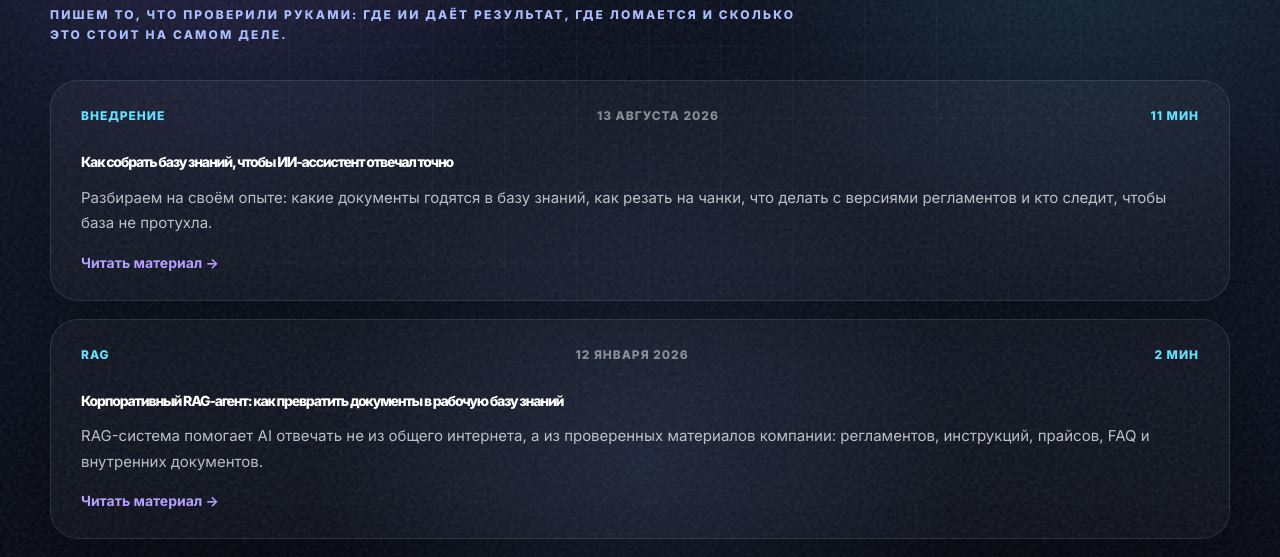
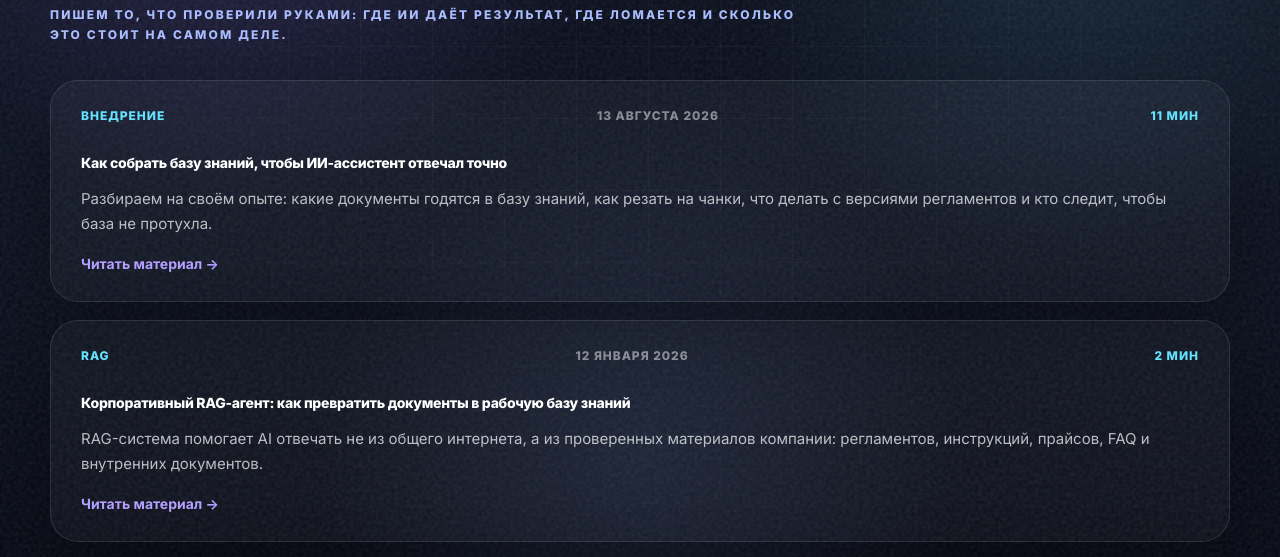
Before and after one commit to gwaelain/ai-ops-lab, a plain HTML site: page article.html in a window 1280 px wide. Shown: the part 242-799 px from the top of the page. Drawn offline with Linux system fonts and the light colour scheme.

Commit message:
Вёрстка: заголовки карточек в «Материалах» слипались из-за глобального сжатия букв
Co-Authored-By: Claude Opus 5 <noreply@anthropic.com>

```diff
--- a/article.css
+++ b/article.css
@@ -66,7 +66,9 @@
   border: 1px solid var(--line, rgba(255,255,255,.12)); border-radius: 28px;
   background: rgba(255,255,255,.035);
 }
-.materials-list h2 { margin: 12px 0 10px; font-size: clamp(21px, 2.4vw, 27px); line-height: 1.25; }
+/* letter-spacing задаём явно: глобальный стиль h2 сильно сжимает буквы,
+   на длинных заголовках карточек слова начинали слипаться */
+.materials-list h2 { margin: 12px 0 10px; font-size: clamp(21px, 2.4vw, 27px); line-height: 1.3; letter-spacing: -0.01em; }
 .materials-list h2 a { color: #fff; text-decoration: none; }
 .materials-list h2 a:hover { color: #b3a0ff; }
 .materials-list p { color: var(--soft, rgba(255,255,255,.78)); margin: 0 0 14px; line-height: 1.7; }
```
Also changed, not shown: tools/indexnow-new.txt (deleted).
